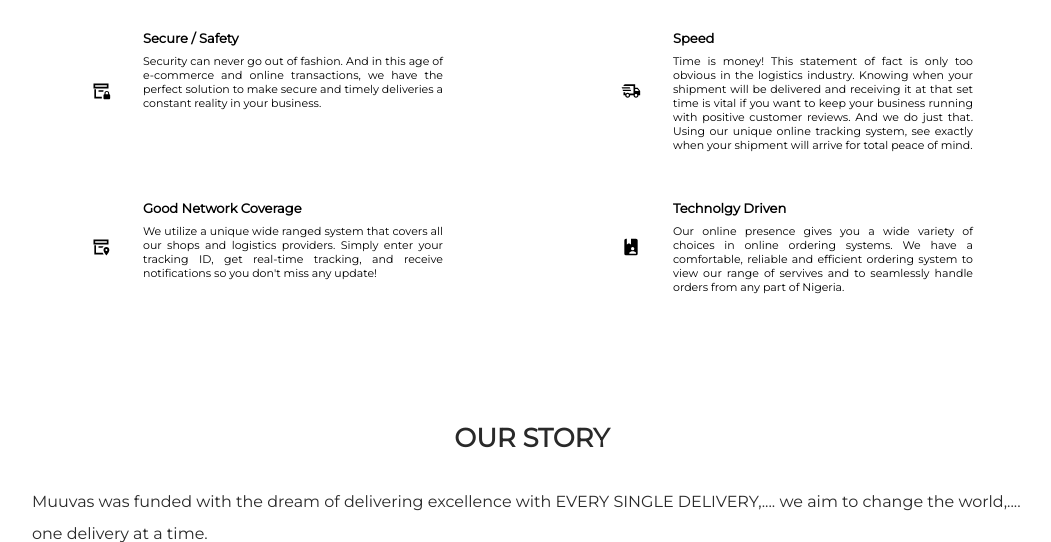
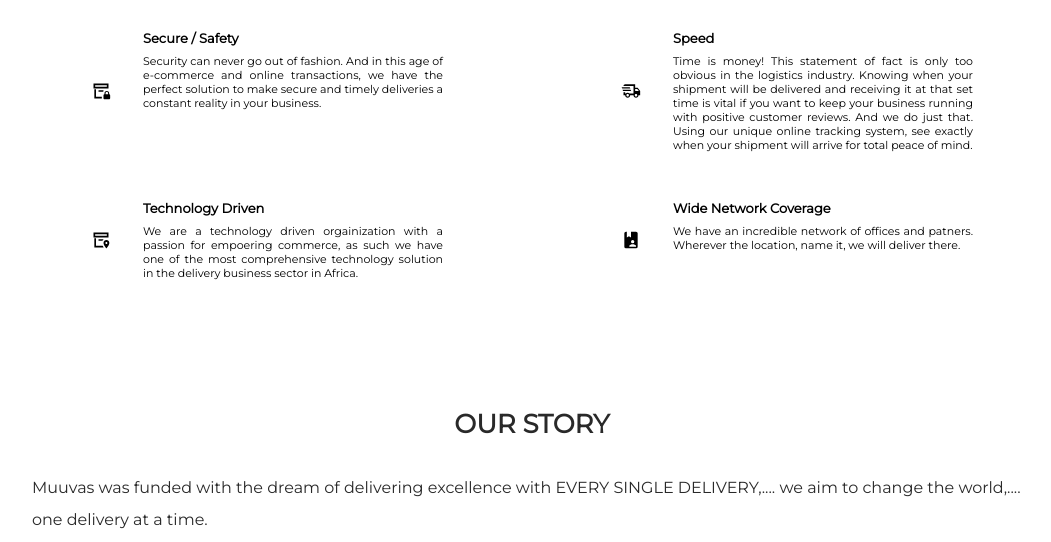
Before and after one commit to taeillo/mls, a Flask app: page / in a window 1280 px wide. Shown: the part 1242-1784 px from the top of the page, without its empty margins (108-1159 px from the left). Run offline with Flask 2, Linux system fonts and the light colour scheme.

Commit message:
Update index.html

```diff
--- a/templates/index.html
+++ b/templates/index.html
@@ -88,10 +88,10 @@
 		            <img class="service-icon" src="{{ url_for('static', filename = 'image/archive-marker-outline.svg')}}"  alt="image">
 		            <div class="sub-service-section-description">
 		                <div class="service-title">
-		                    Good Network Coverage
+		                    Technology Driven
 		                </div>
 		                <div class="service-description">
-		                We utilize a unique wide ranged system that covers all our shops and logistics providers. Simply enter your tracking ID, get real-time tracking, and receive notifications so you don't miss any update!
+		                We are a technology driven orgainization with a passion for empoering commerce, as such we have one of the most comprehensive technology solution in the delivery business sector in Africa.
 		                </div>
 		            </div>
 		        </div>
@@ -102,10 +102,10 @@
 		            <img class="service-icon" src="{{ url_for('static', filename = 'image/book-account.svg')}}"  alt="image">
 		            <div class="sub-service-section-description">
 		                <div class="service-title">
-		                    Technolgy Driven
+		                    Wide Network Coverage
 		                </div>
 		                <div class="service-description">
-		                Our online presence gives you a wide variety of choices in online ordering systems. We have a comfortable, reliable and efficient ordering system to view our range of servives and to seamlessly handle orders  from any part of Nigeria.
+		                We have an incredible network of offices and patners. Wherever the location, name it, we will deliver there.
 		                </div>
 		            </div>
 		        </div>
@@ -175,7 +175,7 @@
 		                Technologically Driven
 		            </div>
 		            <div class="service-description1">
-		                We utilize a unique fast tracking system covering all our shops and logistics providers. Simply enter your tracking ID, get real-time tracking, and receive notifications so you don't miss any update!
+		                We are a technology driven orgainization with a passion for empoering commerce, as such we have one of the most comprehensive technology solution in the delivery business sector in Africa.
 		             </div>
 		        </div>
 		    </div>
```
